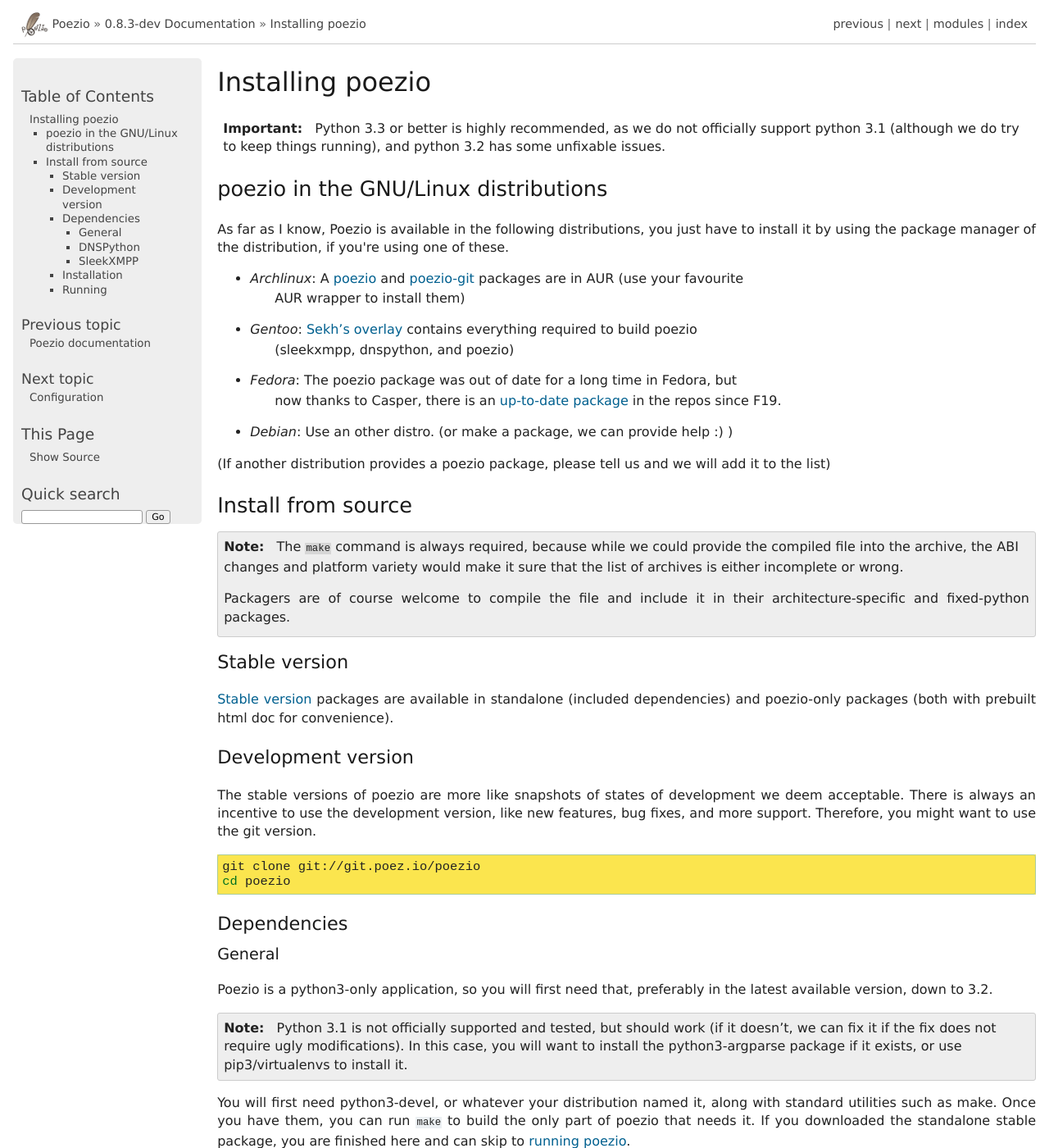
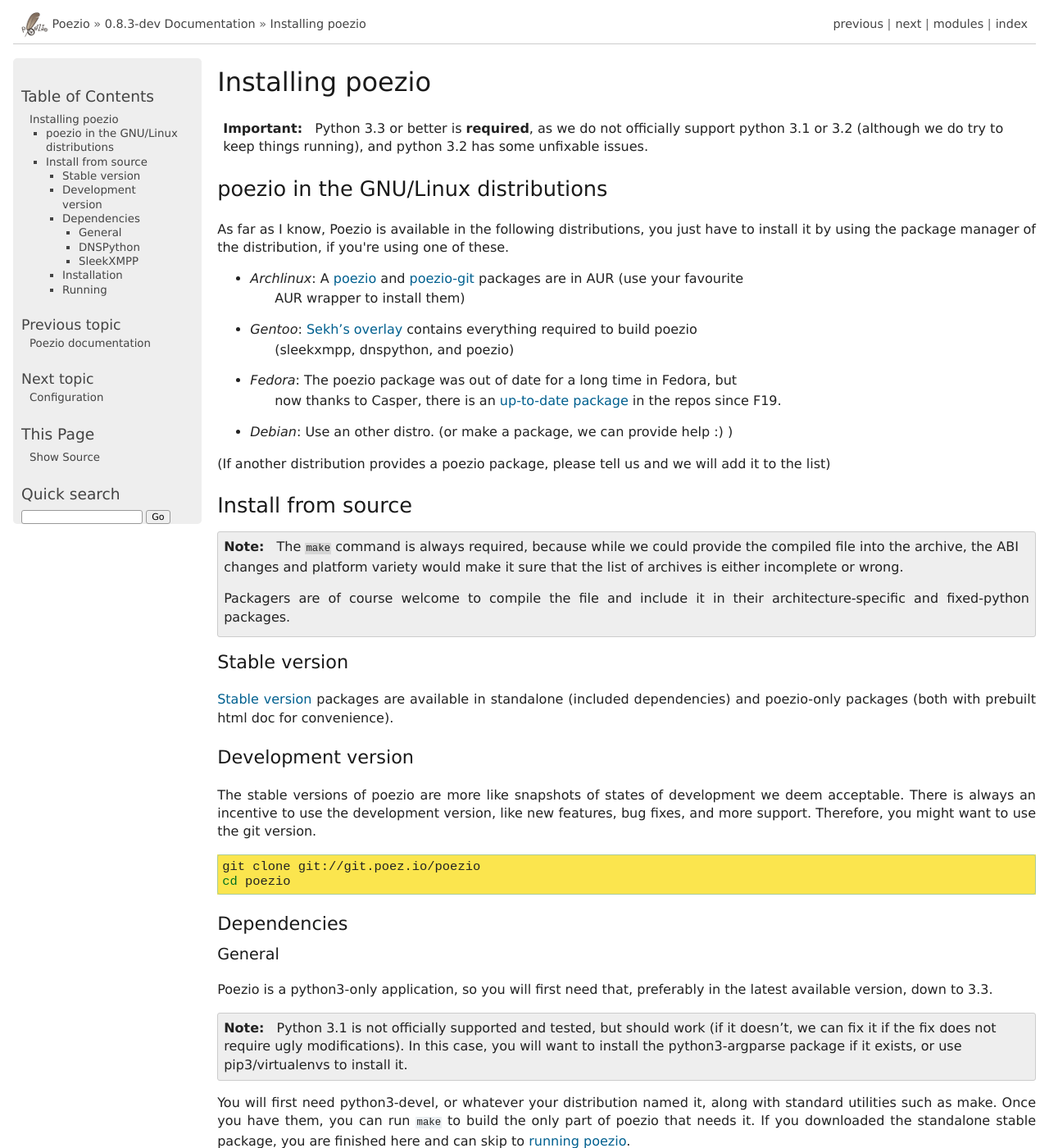
Before and after one commit to poezio/poezio, a Sphinx documentation site: the page built from doc/source/install.rst, in a window 1280 px wide and 1400 px high. Shown: the whole window at 82% size. Built offline with Sphinx 7.4.7, drawn with Linux system fonts in a browser that asks for light colours.

Commit message:
Move the requirements to python 3.3

```diff
--- a/doc/source/install.rst
+++ b/doc/source/install.rst
@@ -1,9 +1,9 @@
 Installing poezio
 =================
 
-.. important:: Python 3.3 or better is highly recommended, as we do not
-    officially support python 3.1 (although we do try to keep things running),
-    and python 3.2 has some unfixable issues.
+.. important:: Python 3.3 or better is **required**, as we do not
+    officially support python 3.1 or 3.2 (although we do try to keep
+    things running), and python 3.2 has some unfixable issues.
 
 poezio in the GNU/Linux distributions
 -------------------------------------
@@ -62,7 +62,7 @@
 """""""
 
 Poezio is a python3-only application, so you will first need that, preferably
-in the latest available version, down to 3.2.
+in the latest available version, down to 3.3.
 
 .. note:: Python 3.1 is not officially supported and tested, but should
     work (if it doesn’t, we can fix it if the fix does not require ugly
```
Also changed, not shown: 1 other file.
